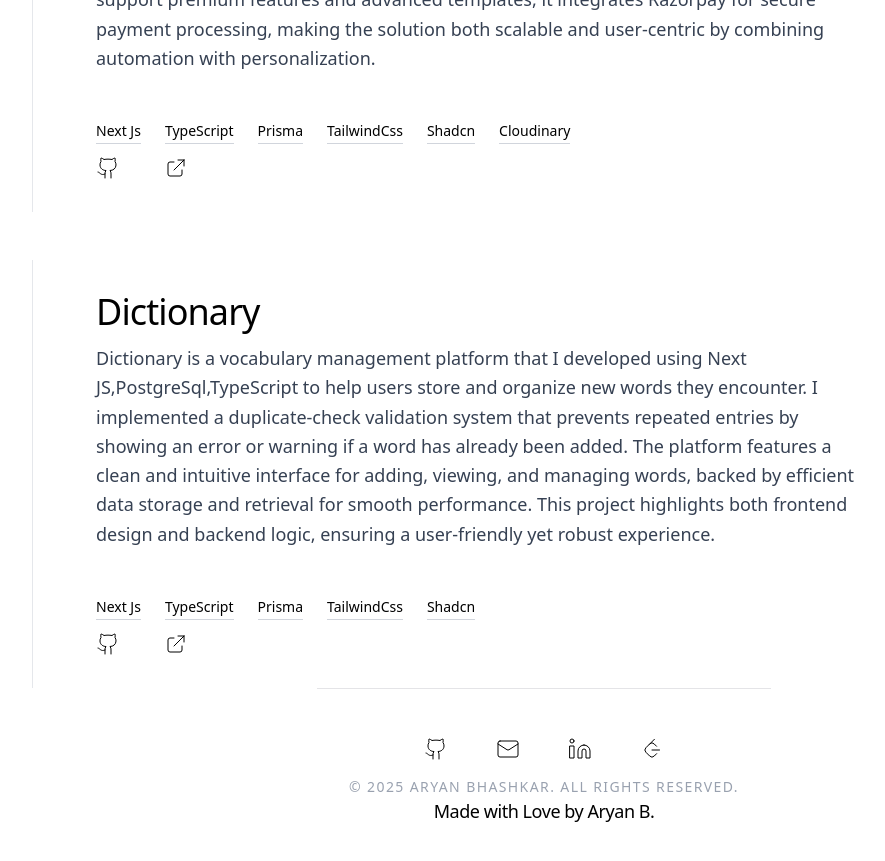
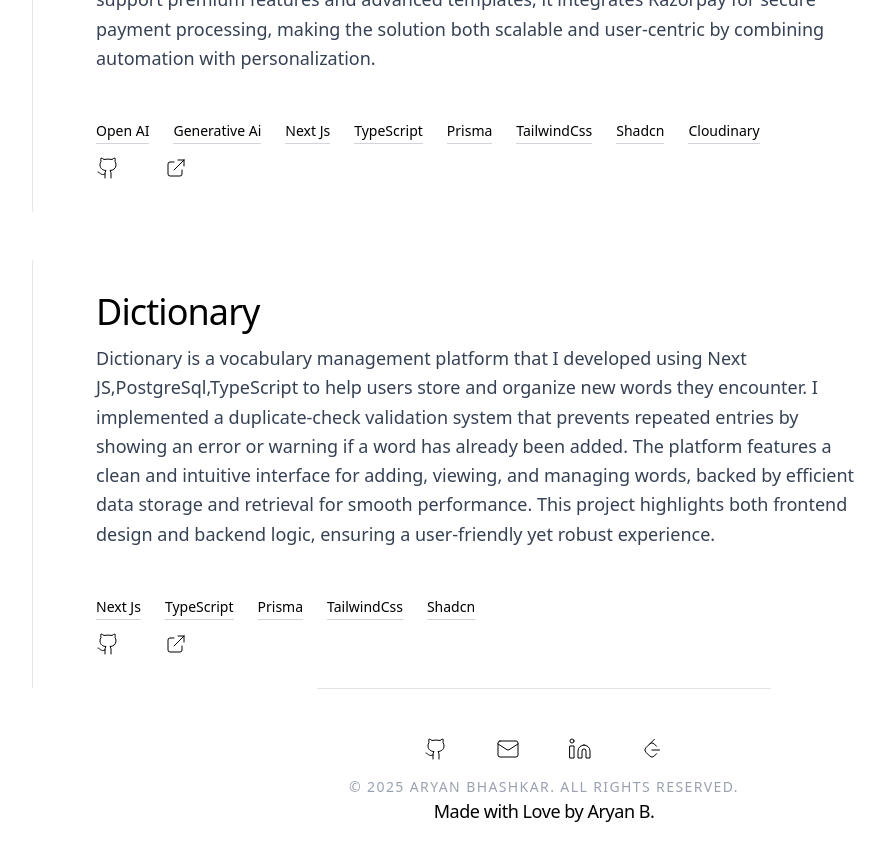
Before and after one commit to Ryaaan4321/rn, a Next.js app: page / in a window 1280 px wide. Shown: the part 2120-2981 px from the top of the page, without its empty margins (96-981 px from the left). Built offline with nearby package versions, Linux system fonts and the light colour scheme.

Commit message:
feat: update tech stack for LastDraft project to include Open AI and Generative AI

```diff
--- a/components/Projects.tsx
+++ b/components/Projects.tsx
@@ -15,7 +15,7 @@ const projects = [
     impact: "",
     github: "https://github.com/ryaaan4321/lastdraft",
     demo: "https://last-draft.vercel.app/",
-    tech: ["Next Js", "TypeScript", "Prisma", "TailwindCss", "Shadcn", "Cloudinary"]
+    tech: ["Open AI","Generative Ai","Next Js", "TypeScript", "Prisma", "TailwindCss", "Shadcn", "Cloudinary"]
   },
   {
     title: "Dictionary",
```
